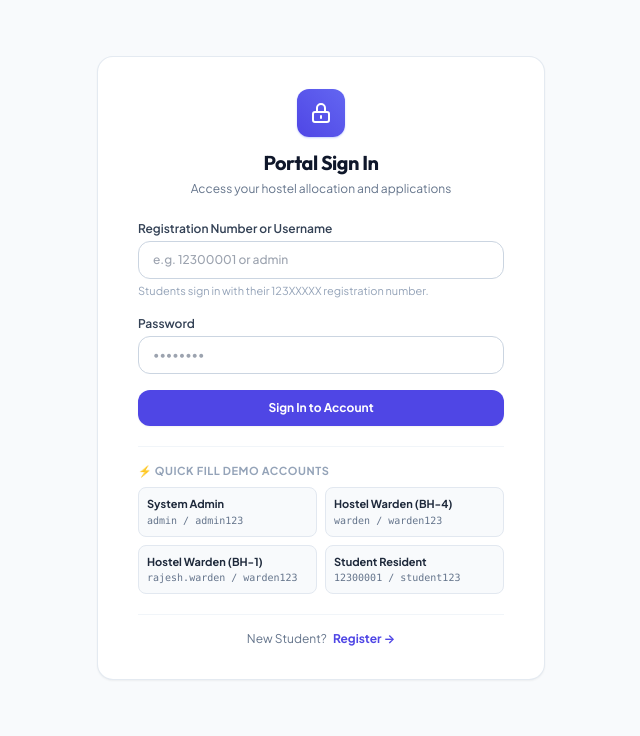
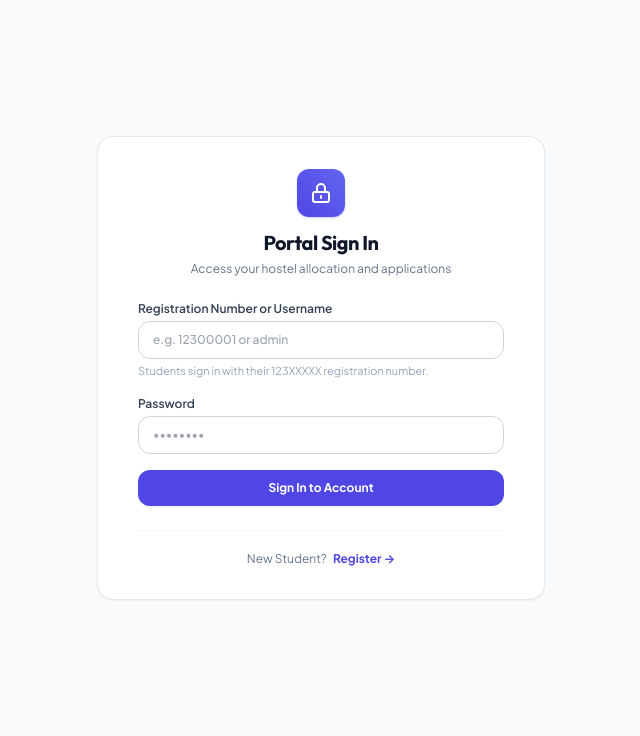
Before and after one commit to Ashutosh-kumar-2004/Hostel-Allocation-Engine, a Django app: page /login/ in a window 1280 px wide. Shown: the part 65-801 px from the top of the page, without its empty margins (319-959 px from the left). Run offline with Django 5.2, Linux system fonts and the light colour scheme; parts of the project's set-up code (start-up, migrations or seed data) failed here and were passed over; some libraries are stand-ins or nearby versions.

Commit message:
chore(ui): remove quick fill demo accounts panel from login page

```diff
--- a/templates/auth/login.html
+++ b/templates/auth/login.html
@@ -57,37 +57,7 @@
                 </button>
             </form>
 
-            <!-- Quick-Fill Demo Accounts -->
-            <div class="mt-5 pt-4 border-t border-slate-100">
-                <p class="text-[11px] font-bold uppercase tracking-wider text-slate-400 mb-2">⚡ Quick Fill Demo Accounts</p>
-                <div class="grid grid-cols-2 gap-2 text-left">
-                    <button type="button" onclick="fillCreds('admin', 'admin123')" class="group p-2 rounded-lg border border-slate-200 bg-slate-50 hover:bg-indigo-50 hover:border-indigo-200 text-left transition">
-                        <span class="block text-[11px] font-bold text-slate-800 group-hover:text-indigo-700">System Admin</span>
-                        <span class="block text-[10px] font-mono text-slate-500">admin / admin123</span>
-                    </button>
-                    <button type="button" onclick="fillCreds('warden', 'warden123')" class="group p-2 rounded-lg border border-slate-200 bg-slate-50 hover:bg-purple-50 hover:border-purple-200 text-left transition">
-                        <span class="block text-[11px] font-bold text-slate-800 group-hover:text-purple-700">Hostel Warden (BH-4)</span>
-                        <span class="block text-[10px] font-mono text-slate-500">warden / warden123</span>
-                    </button>
-                    <button type="button" onclick="fillCreds('rajesh.warden', 'warden123')" class="group p-2 rounded-lg border border-slate-200 bg-slate-50 hover:bg-amber-50 hover:border-amber-200 text-left transition">
-                        <span class="block text-[11px] font-bold text-slate-800 group-hover:text-amber-700">Hostel Warden (BH-1)</span>
-                        <span class="block text-[10px] font-mono text-slate-500">rajesh.warden / warden123</span>
-                    </button>
-                    <button type="button" onclick="fillCreds('12300001', 'student123')" class="group p-2 rounded-lg border border-slate-200 bg-slate-50 hover:bg-emerald-50 hover:border-emerald-200 text-left transition">
-                        <span class="block text-[11px] font-bold text-slate-800 group-hover:text-emerald-700">Student Resident</span>
-                        <span class="block text-[10px] font-mono text-slate-500">12300001 / student123</span>
-                    </button>
-                </div>
-            </div>
-
-            <script>
-                function fillCreds(u, p) {
-                    document.getElementById('id_identifier').value = u;
-                    document.getElementById('id_password').value = p;
-                }
-            </script>
-
-            <div class="mt-5 pt-4 border-t border-slate-100 text-center text-xs text-slate-500">
+            <div class="mt-6 pt-5 border-t border-slate-100 text-center text-xs text-slate-500">
                 <span>New Student?</span>
                 <a href="{% url 'signup' %}" class="font-bold text-indigo-600 hover:text-indigo-700 ml-1">
                     Register &rarr;
```
